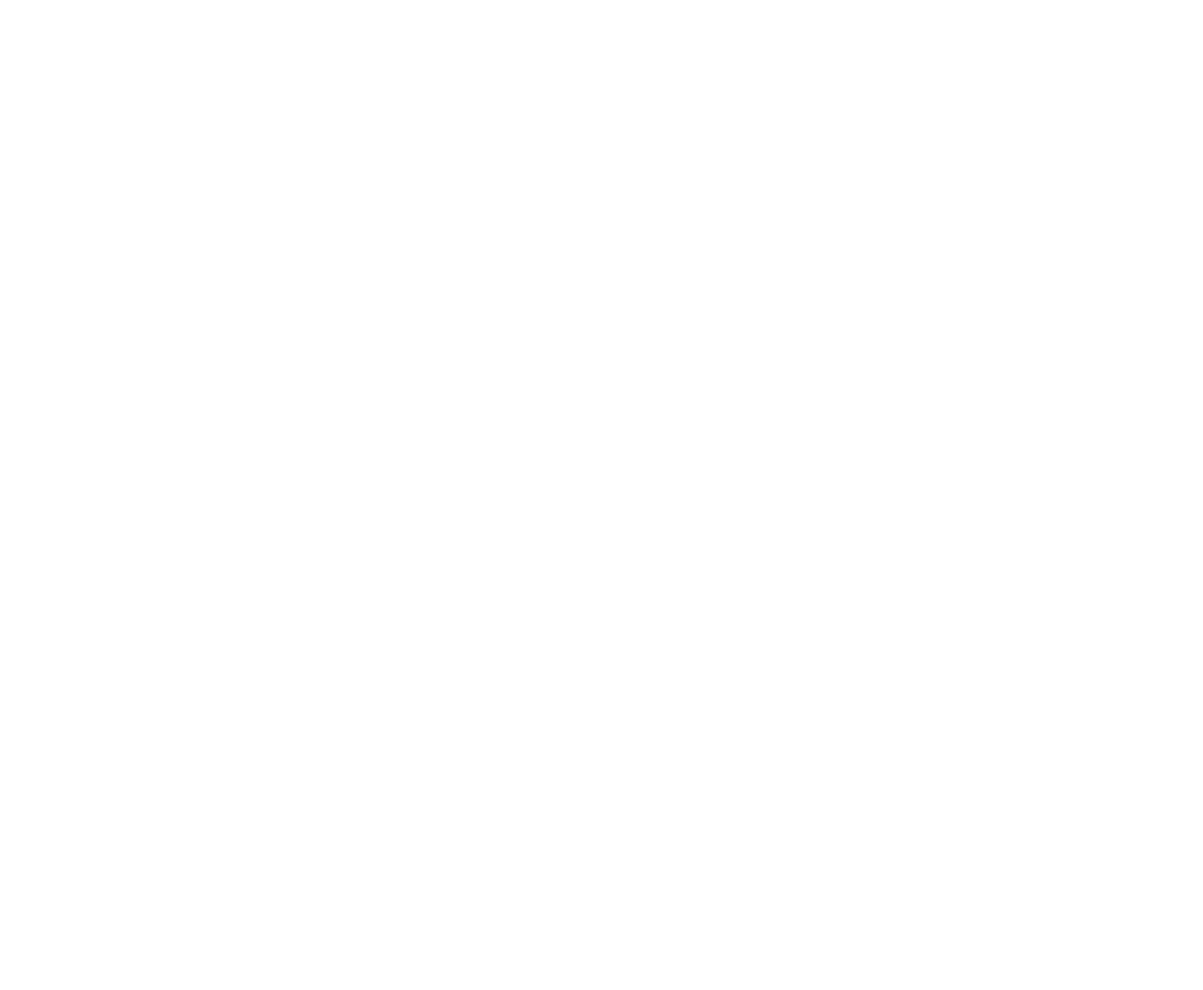
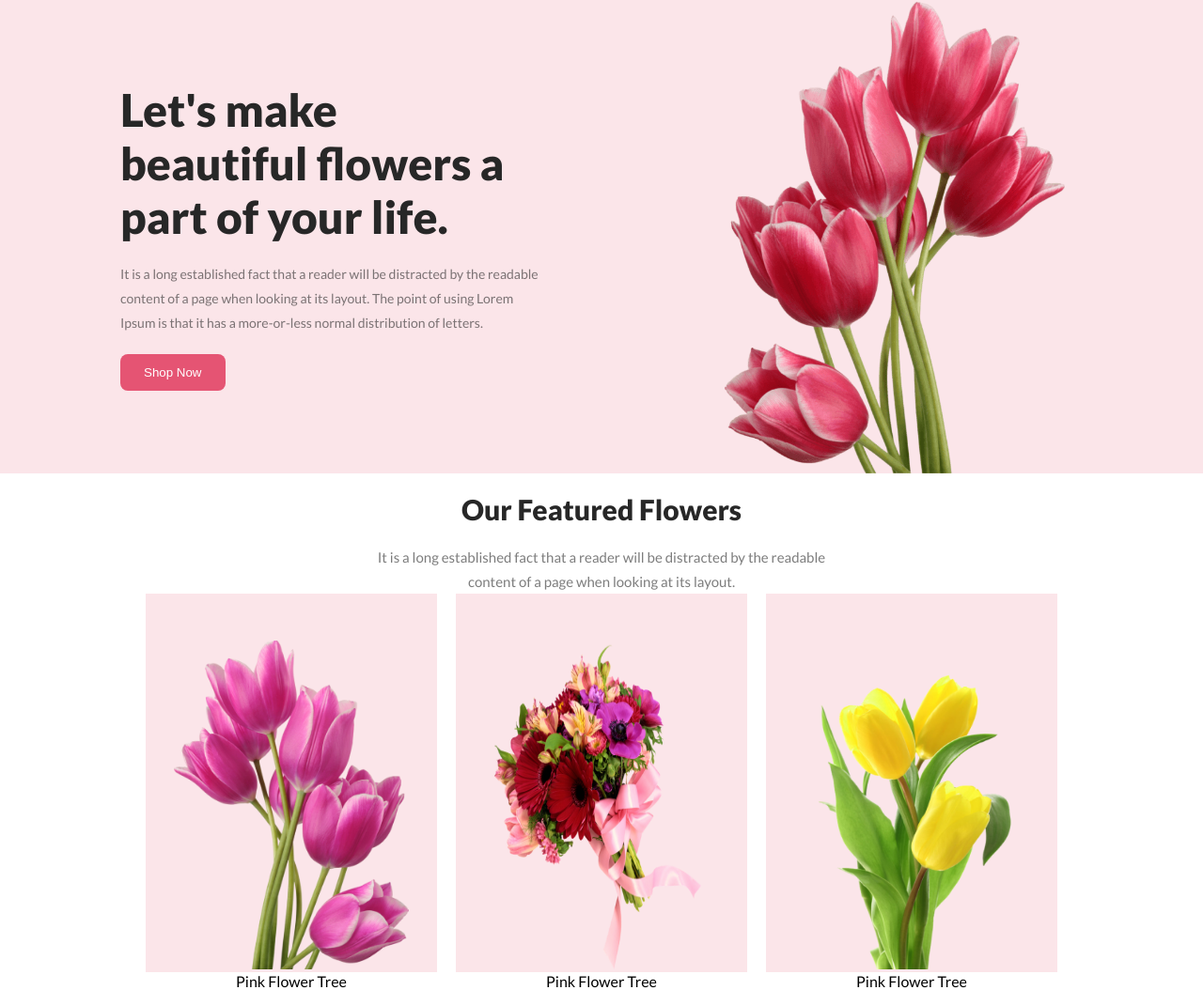
Before and after one commit to jubayer2023/first-assignment, a plain HTML site: page index.html in a window 1280 px wide. Shown: the whole page at 94% size. Before the commit the page ends 800 px from the top, so only its background shows below. Drawn offline with Linux system fonts and the light colour scheme.

Commit message:
banner added

```diff
--- a/index.html
+++ b/index.html
@@ -1,13 +1,68 @@
 <!DOCTYPE html>
 <html lang="en">
+
 <head>
     <meta charset="UTF-8">
     <meta name="viewport" content="width=device-width, initial-scale=1.0">
     <title>First-Assignment-Of-Flower</title>
+    <link rel="stylesheet" href="styles/style.css">
+
+    <!-- google font linkup -->
+    <link rel="preconnect" href="https://fonts.googleapis.com">
+    <link rel="preconnect" href="https://fonts.gstatic.com" crossorigin>
+    <link
+        href="https://fonts.googleapis.com/css2?family=Lato:wght@400;700;900&family=Open+Sans:wght@400;500;700;800&family=Work+Sans:wght@400;500;600;700;800&display=swap"
+        rel="stylesheet">
+
 </head>
+
 <body>
-    <header></header>
-    <main></main>
+    <header>
+        <div class="banner">
+            <div class="banner-container">
+                <div class="banner-text">
+                    <h2 class="banner-title">Let's make <br>beautiful flowers a <br>part of your life.</h2>
+                    <p class="banner-description">
+                        It is a long established fact that a reader will be distracted by the readable content of a page
+                        when looking at its layout. The point of using Lorem Ipsum is that it has a more-or-less normal
+                        distribution of letters.
+                    </p>
+                    <button class="btn-primary">Shop Now</button>
+                </div>
+                <img class="banner-img" src="./images/pngwing 10.png" alt="flower-10">
+            </div>
+        </div>
+    </header>
+    <main>
+        <div class="our-feature">
+            <h3 class="section-title">Our Featured Flowers</h3>
+            <p class="section-description">
+                It is a long established fact that a reader will be distracted by the readable content of a page when
+                looking at its layout.
+            </p>
+            <div class="feature-container">
+                <div class="feature-img-box">
+                    <div class="feature-top feature-img-one">
+                        <img class="feature-img" src="./images/pngwing 6.png" alt="">
+                    </div>
+                    <p>Pink Flower Tree</p>
+                </div>
+                <div class="feature-img-box">
+                    <div class="feature-top feature-img-one">
+                        <img class="feature-img" src="./images/pngwing 5.png" alt="">
+                    </div>
+                    <p>Pink Flower Tree</p>
+                </div>
+                <div class="feature-img-box">
+                    <div class="feature-top feature-img-one">
+                        <img class="feature-img" src="./images/pngwing 7.png" alt="">
+                    </div>
+                    <p>Pink Flower Tree</p>
+                </div>
+            </div>
+        </div>
+    </main>
     <footer></footer>
 </body>
+
 </html>
--- a/styles/style.css
+++ b/styles/style.css
@@ -0,0 +1,114 @@
+* {
+    padding: 0;
+    margin: 0;
+    outline: 0;
+    box-sizing: border-box;
+}
+
+body {
+    font-family: 'Lato', sans-serif;
+}
+
+.btn-primary {
+    border-radius: 8px;
+    background: #E55473;
+    text-align: center;
+    padding: 12px 25px;
+    border: none;
+    color: white;
+}
+
+
+.section-title {
+    color: #272727;
+    text-align: center;
+    font-size: 30px;
+    font-weight: 900;
+    margin: 20px 0px;
+}
+
+.section-description {
+    text-align: center;
+    color: rgba(39, 39, 39, 0.60);
+    font-size: 15px;
+    font-weight: 400;
+    line-height: 26px;
+    width: 500px;
+    margin: 0 auto;
+}
+
+
+
+/* banner part starts */
+.banner {
+    background: rgba(227, 77, 102, 0.145);
+}
+
+.banner-container {
+    width: 80%;
+    margin: auto;
+    /* height: 100vh; */
+    display: flex;
+    justify-content: space-between;
+    align-items: center;
+}
+
+.banner-text {}
+
+.banner-title {
+    color: #272727;
+    font-size: 48px;
+    font-weight: 900;
+}
+
+.banner-description {
+    color: rgba(39, 39, 39, 0.60);
+    font-family: Lato;
+    font-size: 14px;
+    font-weight: 400;
+    line-height: 26px;
+    margin: 20px 0px;
+    width: 450px;
+}
+
+.banner-img {
+    width: 400px;
+    margin-bottom: 0;
+    padding-bottom: 0;
+}
+
+/* banner-part ends  */
+
+
+/* our feature part starts */
+
+.our-feature {
+    width: 80%;
+    margin: auto;
+}
+
+.feature-container {
+    display: flex;
+    gap: 20px;
+    justify-content: center;
+    /* justify-content: space-around; */
+
+}
+
+.feature-img-box {
+    text-align: center;
+    /* width: 300px;
+    height: 350px; */
+}
+
+.feature-top {
+    background: rgba(227, 77, 102, 0.145);
+    text-align: center;
+}
+
+/* .feature-img-one {} */
+.feature-img {
+   width: 310px;
+   height: 400px;
+   padding: 50px 30px 0px 30px;
+}
```
